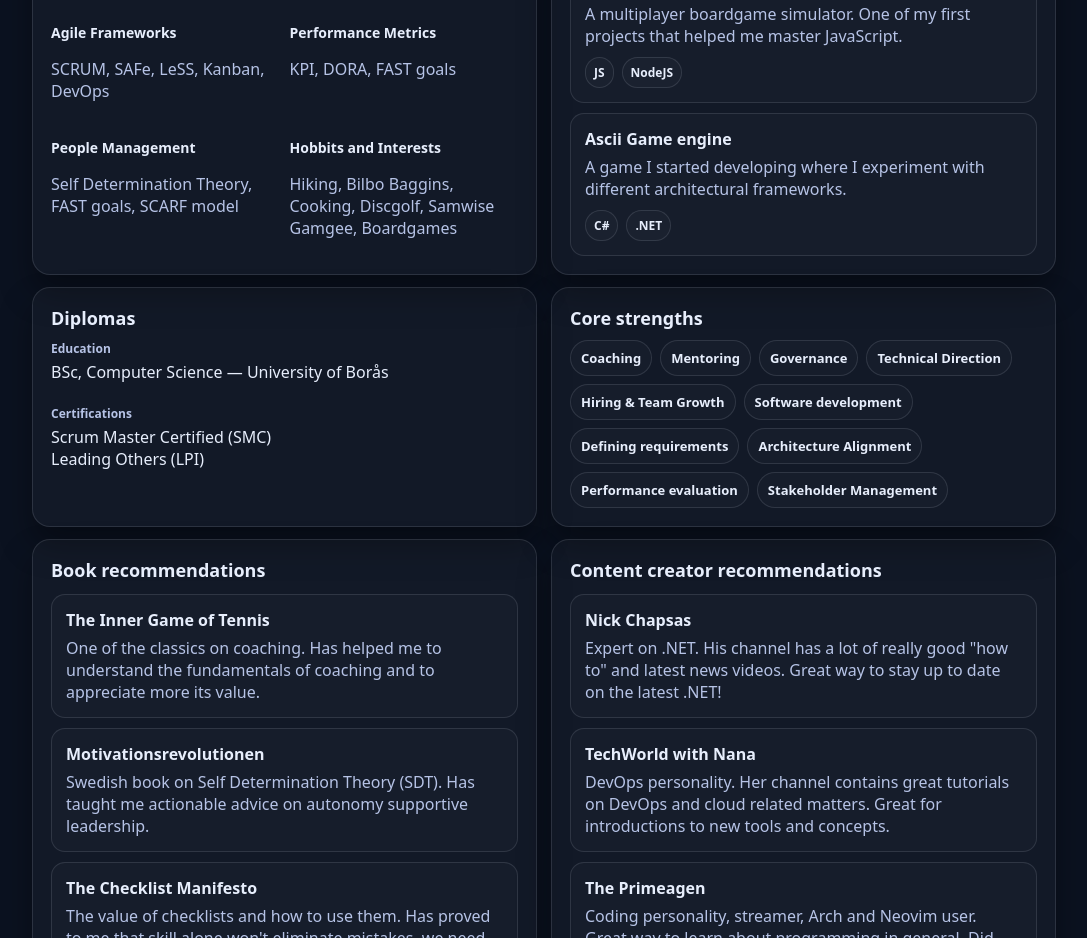
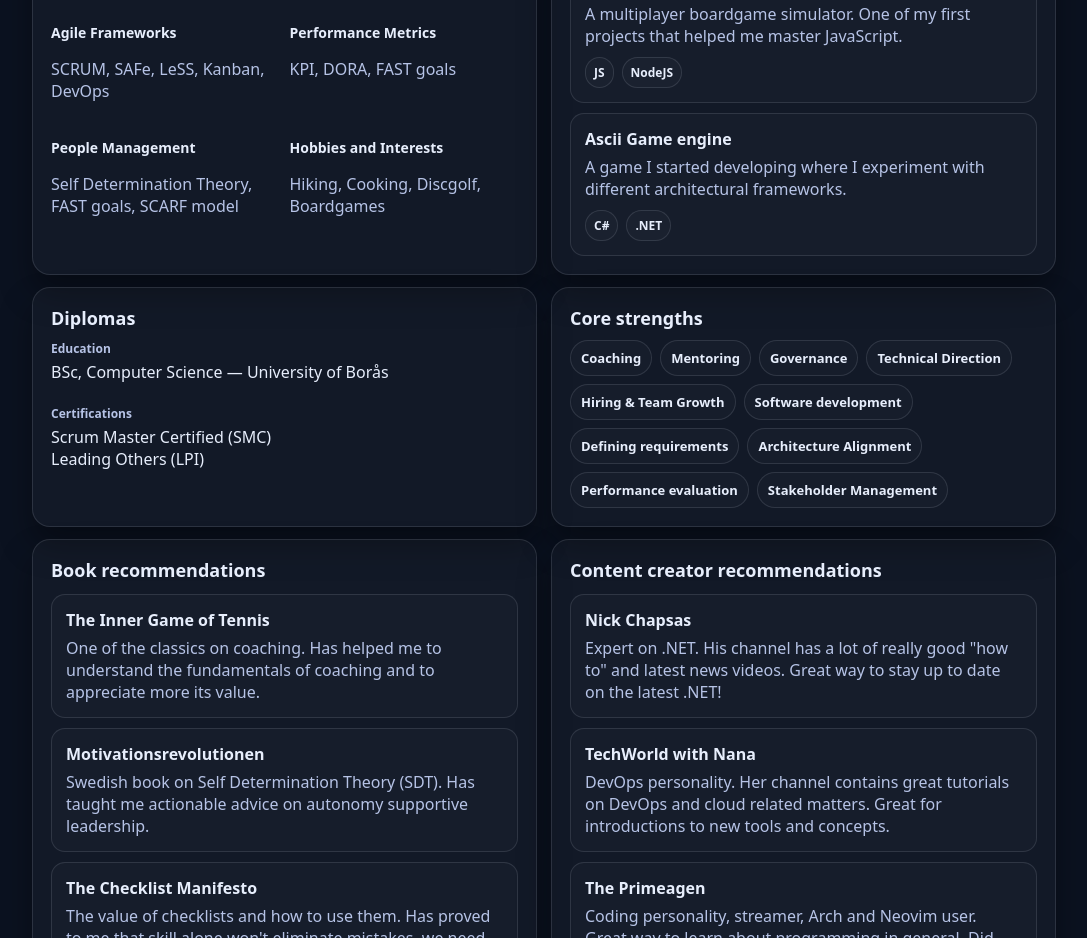
Before and after one commit to AntonLiBerg/AntonLiBerg.github.io, a plain HTML site: page index.html in a window 1280 px wide. Shown: the part 1168-2106 px from the top of the page, without its empty margins (96-1183 px from the left). Drawn offline with Linux system fonts and the light colour scheme.

Commit message:
update content

```diff
--- a/index.html
+++ b/index.html
@@ -138,8 +138,8 @@
               <p class="muted">Self Determination Theory, FAST goals, SCARF model</p>
             </div>
             <div>
-              <h3>Hobbits and Interests</h3>
-              <p class="muted">Hiking, Bilbo Baggins, Cooking, Discgolf, Samwise Gamgee, Boardgames</p>
+              <h3>Hobbies and Interests</h3>
+              <p class="muted">Hiking, Cooking, Discgolf, Boardgames</p>
             </div>
           </div>
         </article>
```
